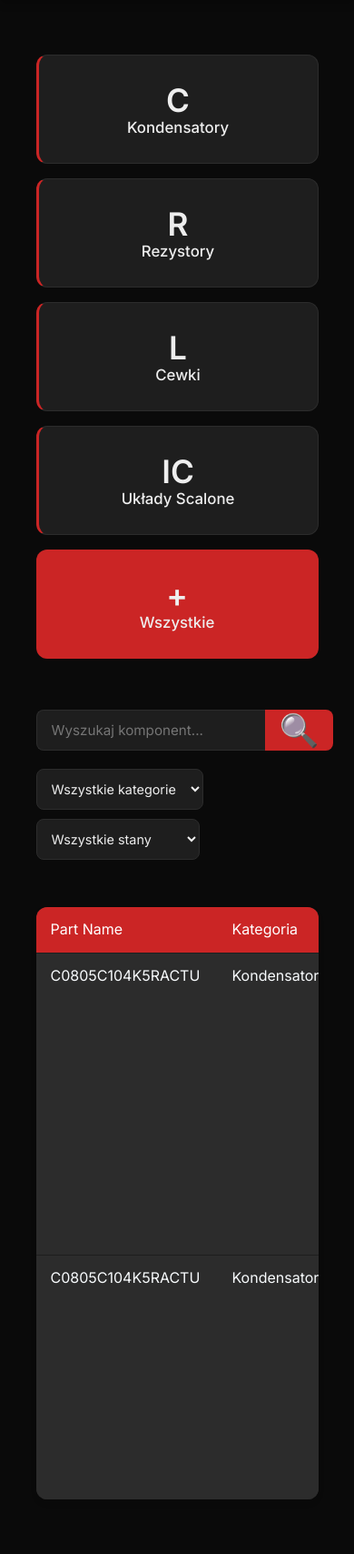
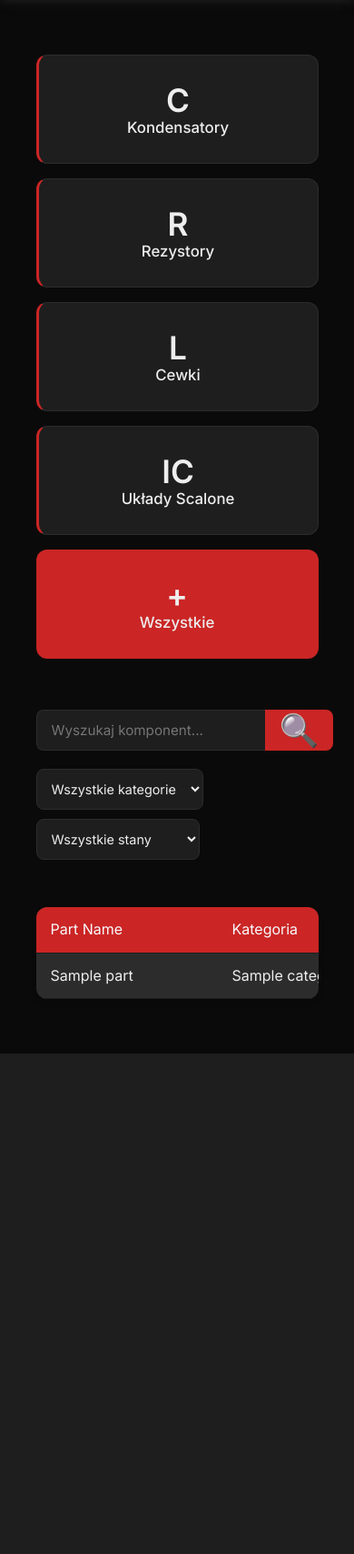
Before and after one commit to knonyks/onyks-pcb-elements-database-manager, a Python web app: template server/app/templates/search_components.html in a window 390 px wide. Shown: the part 170-1878 px from the top of the page at 91% size. After the commit the page ends 1328 px from the top, so only its background shows below. Run offline with Jinja, Linux system fonts and the light colour scheme; the template is opened without the code that fills it: most values are stand-ins (such as "Sample title", 1, 10 or a date in 2020).

Commit message:
CSS Update pt.7, JS script Update, Cleaning CSS

```diff
--- a/server/app/models.py
+++ b/server/app/models.py
@@ -4,6 +4,11 @@ class Components(db.Model):
     __tablename__ = 'Components'
     uuid = db.Column(db.String, primary_key=True)
     part_name = db.Column(db.String, index=True, unique=True, nullable=False)
+    category = db.Column(db.String, index=True, nullable=False)
+    value = db.Column(db.String, nullable=False)
+    description = db.Column(db.String, nullable=True)
+    available = db.Column(db.String, default=True)
+    atributes = db.Column(db.String, nullable=True)
     created_at = db.Column(db.DateTime, server_default=db.func.now())
     edited_at = db.Column(db.DateTime, server_default=db.func.now(), onupdate=db.func.now())
 
--- a/server/app/routes/main.py
+++ b/server/app/routes/main.py
@@ -26,6 +26,7 @@ def dashboard():
 def search_compontents():
     parameters = {}
     parameters['title'] = 'Search components'
+    parameters['components'] = models.Components.query.all()
     return render_template('search_components.html', **parameters)
 
 @main_bp.route('/symbols', methods=['GET', 'POST'])
--- a/server/app/static/JS/sort.js
+++ b/server/app/static/JS/sort.js
@@ -1,18 +1,74 @@
-console.log("sort.js ZAŁADOWANY!");
+/* ============================================= */
+
+/* Obsługa przycisków KATEGORI */
+
+/* ============================================= */
 
 function filterByCategory(category) {
-    let rows = document.querySelectorAll(".custom-table-row");
+    let rows = document.querySelectorAll(".table-row");
 
     rows.forEach(row => {
-        let cat = row.children[1].innerText.trim();
-        if (category === "all" || cat === category) {
-            row.style.display = ""; // pokazujemy
+        let cat = row.children[1].innerText; //Kategoria jest w drugiej kolumnie dlatego children[1]
+        if (category === "all" || cat === category) { // Jeśli kategoria jest "all" lub pasuje do kategorii w wierszu
+            row.style.display = "";
         } else {
-            row.style.display = "none"; // ukrywamy
+            row.style.display = "none";
         }
     });
 }
 
+/* ============================================= */
+
+/* Obsługa przycisku MENU */
+
+/* ============================================= */
+
 document.getElementById('menuToggle').addEventListener('click', function() {
     document.getElementById('navLinks').classList.toggle('show');
 });
+
+/* ============================================= */
+
+/* Obsługa przycisku DESCRIPTION */
+
+/* ============================================= */
+
+document.querySelectorAll('.description-tooltip img').forEach(icon => {
+    const tooltip = document.createElement('span');
+    tooltip.className = 'tooltip-text';
+    tooltip.textContent = icon.parentElement.dataset.fullDescription;
+    document.body.appendChild(tooltip);
+
+    icon.addEventListener('mouseenter', () => {
+        const rect = icon.getBoundingClientRect();
+        tooltip.style.left = rect.right + 5 + 'px';
+        tooltip.style.top = rect.top + 'px';
+        tooltip.style.display = 'block';
+    });
+    icon.addEventListener('mouseleave', () => {
+        tooltip.style.display = 'none';
+    });
+});
+
+/* ============================================= */
+
+/* Obsługa przepełnienia DESCRIPTION */
+
+/* ============================================= */
+
+function checkDescriptions() {
+    document.querySelectorAll('.description').forEach(description => {
+        const tooltip = description.parentElement.querySelector('.description-tooltip');
+        if (description.scrollWidth > description.offsetWidth) {
+            tooltip.style.display = 'flex';
+        } else {
+            tooltip.style.display = 'none';
+        }
+    });
+}
+
+// uruchom na starcie
+window.addEventListener('load', checkDescriptions);
+
+// uruchamiaj przy zmianie rozmiaru okna
+window.addEventListener('resize', checkDescriptions);
--- a/server/app/static/style.css
+++ b/server/app/static/style.css
@@ -9,7 +9,6 @@
     --light-small: ffffffcc;
     --success: #66bb6a;
     --error: #ef5350;
-    --table-max-height: 500px;
 }
 
 
@@ -448,8 +420,8 @@ body {
 /* ============================================= */
 
 /* GŁÓWNE STYLE TABELI */
-.custom-table-container {
-  --table-max-height: 600px;
+.table-container {
+  --table-max-height: 300px;
   --scrollbar-width: 16px;
   --header-height: 48px;
   --primary-color: #cb2525;
@@ -474,14 +446,11 @@ body {
     200px /* Dostępność */
     200px; /* Cechy */
   background: var(--primary-color);
-  color: white;
-  position: sticky;
-  top: 0;
-  z-index: 10;
+  color: var(--light);
 }
 
 /* CIAŁO TABELI */
-.custom-table-body {
+.table-body {
   max-height: var(--table-max-height);
   overflow-y: auto;
   overflow-x: auto;
@@ -497,13 +466,13 @@ body {
 }
 
 /* WIERSZE TABELI */
-.custom-table-row {
+.table-row {
   display: contents;
 }
 
 /* KOMÓRKI */
-.custom-header-cell,
-.custom-body-cell {
+.header-cell,
+.body-cell {
   padding: 0.75rem 1rem;
   overflow: hidden;
   text-overflow: ellipsis;
@@ -511,29 +480,30 @@ body {
   border-bottom: 1px solid var(--gray);
 }
 
-.custom-body-cell {
-  background: var(--dark-light);
-  color: var(--light);
+.body-cell {
+  display: flex;
+  justify-content: space-between;
 }
 
-/* SZEROKA KOLUMNA (OPIS) */
-.custom-wide-cell {
-  min-width: 300px;
+.description {
+  padding-right: 10px;
+  overflow: hidden;
+  text-overflow: ellipsis;
+  white-space: nowrap;
 }
 
 /* SCROLLBARY */
-.custom-table-body::-webkit-scrollbar {
+.table-body::-webkit-scrollbar {
   width: var(--scrollbar-width);
   height: var(--scrollbar-width);
 }
 
-.custom-table-body::-webkit-scrollbar-track {
+.table-body::-webkit-scrollbar-track {
   background: var(--dark-light);
-  margin-top: var(--header-height);
   border-bottom-right-radius: 0.75rem;
 }
 
-.custom-table-body::-webkit-scrollbar-thumb {
+.table-body::-webkit-scrollbar-thumb {
   background-color: var(--primary-color);
   border: 4px solid transparent;
   border-radius: 8px;
@@ -551,33 +521,45 @@ body {
   font-weight: 500;
 }
 
-/* DLA FIREFOXA */
-@supports (scrollbar-width: thin) {
-  .custom-table-body {
-    scrollbar-width: thin;
-    scrollbar-color: var(--primary-color) var(--dark-light);
-  }
-}
-
 /* ZAOKRĄGLENIE ROGÓW */
-.custom-table-header .custom-header-cell:first-child {
+.table-header .header-cell:first-child {
   border-top-left-radius: 0.75rem;
 }
 
-.custom-table-header .custom-header-cell:last-child {
+.table-header .header-cell:last-child {
   border-top-right-radius: 0.75rem;
 }
 
-.custom-table-body .custom-body-cell:first-child:last-child {
+.table-body .body-cell:first-child:last-child {
   border-bottom-left-radius: 0.75rem;
 }
 
-.custom-table-body .custom-body-cell:last-child:last-child {
+.table-body .body-cell:last-child:last-child {
   border-bottom-right-radius: 0.75rem;
 }
 
+.description-tooltip {
+    position: relative; /* konieczne do absolutnego pozycjonowania tooltipa */
+    display: flex;
+    cursor: pointer;
+}
+
+.tooltip-text {
+    position: fixed; /* liczymy względem viewport */
+    max-width: 300px;
+    background: var(--dark-light);
+    color: var(--light-small);
+    padding: 5px 10px;
+    border-radius: 5px;
+    display: none;
+    z-index: 9999;
+    word-wrap: break-word;
+}
+
 /* ============================================= */
+
 /* ZAKŁADKA IMPORT */
+
 /* ============================================= */
 
 .form-container {
--- a/server/app/templates/base.html
+++ b/server/app/templates/base.html
@@ -17,7 +17,7 @@
             <div class="logo" id="menuToggle">
                 <img src="{{url_for('static', filename='images/logo.png')}}" alt="ONYKS Logo">
             </div>
-            <div class="nav_btn" id="navLinks">
+            <div class="nav-btn" id="navLinks">
                 <a class="btn" href="/dashboard">Strona Główna</a>
                 <a class="search" href="/search_components">Wyszukiwarka</a>
                 <a class="btn" href="/symbols">Symbole</a>
--- a/server/app/templates/search_components.html
+++ b/server/app/templates/search_components.html
@@ -52,35 +52,38 @@
     </div>
 
     <!-- Tabela wyników -->
-    <div class="custom-table-container">
-        <div class="custom-table-header">
-            <div class="custom-header-cell">Part Name</div>
-            <div class="custom-header-cell">Kategoria</div>
-            <div class="custom-header-cell">Value</div>
-            <div class="custom-header-cell custom-wide-cell">Opis</div>
-            <div class="custom-header-cell">Dostępność</div>
-            <div class="custom-header-cell">Cechy</div>
+    <div class="table-container">
+        <div class="table-header">
+            <div class="header-cell">Part Name</div>
+            <div class="header-cell">Kategoria</div>
+            <div class="header-cell">Value</div>
+            <div class="header-cell custom-wide-cell">Opis</div>
+            <div class="header-cell">Dostępność</div>
+            <div class="header-cell">Cechy</div>
         </div>
 
-        <div class="custom-table-body">
-            {% for i in range(15) %}
-            <div class="custom-table-row">
-                <div class="custom-body-cell">C0805C104K5RACTU</div>
-                <div class="custom-body-cell">Kondensatory</div>
-                <div class="custom-body-cell">100nF</div>
-                <div class="custom-body-cell custom-wide-cell">Kondensator ceramiczny 100nF 50V X7R 0805</div>
-                <div class="custom-body-cell"><span class="status available">Dostępny</span></div>
-                <div class="custom-body-cell"><img src="{{url_for('static', filename='images/preview.png')}}" class="symbol-preview"></div>
-            </div>
-            {% endfor %}
-            {% for i in range(15) %}
-            <div class="custom-table-row">
-                <div class="custom-body-cell">C0805C104K5RACTU</div>
-                <div class="custom-body-cell">Rezystory</div>
-                <div class="custom-body-cell">100nF</div>
-                <div class="custom-body-cell">Kondensator ceramiczny 100nF 50V X7R 0805</div>
-                <div class="custom-body-cell"><span class="status available">Dostępny</span></div>
-                <div class="custom-body-cell"><img src="{{url_for('static', filename='images/preview.png')}}" class="symbol-preview"></div>
+        <div class="table-body">
+            {% for part in components %}
+            <div class="table-row">
+                <div class="body-cell">{{ part.part_name }}</div>
+                <div class="body-cell">{{ part.category }}</div>
+                <div class="body-cell">{{ part.value }}</div>
+                <div class="body-cell">
+                    <div class="description">{{ part.description }}</div>
+                    <span class="description-tooltip" data-full-description="{{ part.description }}">
+                        <img src="{{url_for('static', filename='images/info.svg')}}" alt="info">
+                    </span>
+                </div>
+                <div class="body-cell">
+                    {% if part.available == "Dostępny" %}
+                        <span class="status available">{{ part.available }}</span>
+                    {% elif part.available == "Na zamówienie" %}
+                        <span class="status order">{{ part.available }}</span>
+                    {% else %}
+                        <span class="status unavailable">{{ part.available }}</span>
+                    {% endif %}
+                </div>
+                <div class="body-cell">{{ part.atributes or '' }}</div>
             </div>
             {% endfor %}
         </div>
```
Also changed, not shown: other parts of server/app/static/style.css (+39 -66 lines), server/app/static/images/info.svg (added).
